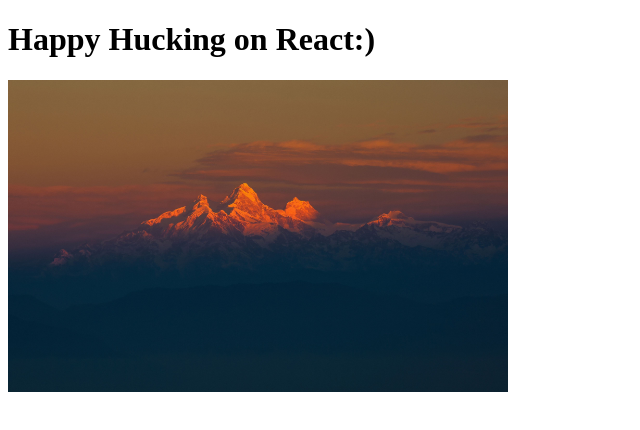
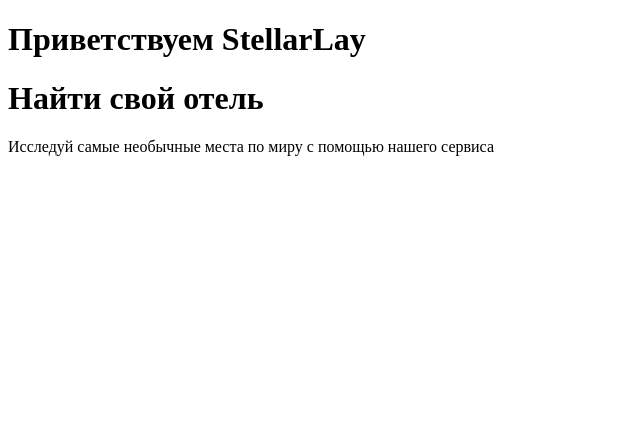
Before and after one commit to StellarLay/react-booking, a React (Create React App) app: page / in a window 1280 px wide. Shown: the top 430 px of the page, without its empty margins (0-640 px from the left). Built offline with nearby package versions, Linux system fonts and the light colour scheme; the HTML template or start-up script is replaced by a standard one.

Commit message:
test commit

```diff
--- a/public/index.html
+++ b/public/index.html
@@ -24,7 +24,7 @@
       work correctly both with client-side routing and a non-root public URL.
       Learn how to configure a non-root public URL by running `npm run build`.
     -->
-    <title>React App</title>
+    <title>React-booking</title>
   </head>
   <body>
     <noscript>You need to enable JavaScript to run this app.</noscript>
--- a/src/App.tsx
+++ b/src/App.tsx
@@ -4,8 +4,7 @@ import Login from './components/Login';
 function App() {
   return (
     <div>
-      <h1>Happy Hucking on React:)</h1>
-      <Login/>
+      <Login username='StellarLay'/>
     </div>
   );
 }
--- a/src/components/Login.tsx
+++ b/src/components/Login.tsx
@@ -1,10 +1,21 @@
 import React from 'react';
 import logo from './img/loginBg.jpg';
 
-const Login = () => {
+interface UserProps {
+    username: string;
+}
+
+const Login = ({username}: UserProps) => {
     return (
-        <div>
-            <img src={logo} alt='login-bg' width='500px'/>
+        <div className='login-form'>
+            <h1>Приветствуем {username}</h1>
+            <div className='login-form__inputs'></div>
+            <div className='login-form__preview'>
+                <div className='login-form__preview-head'>
+                    <h1>Найти свой отель</h1>
+                    <p>Исследуй самые необычные места по миру с помощью нашего сервиса</p>
+                </div>
+            </div>
         </div>
     );
 }
```
